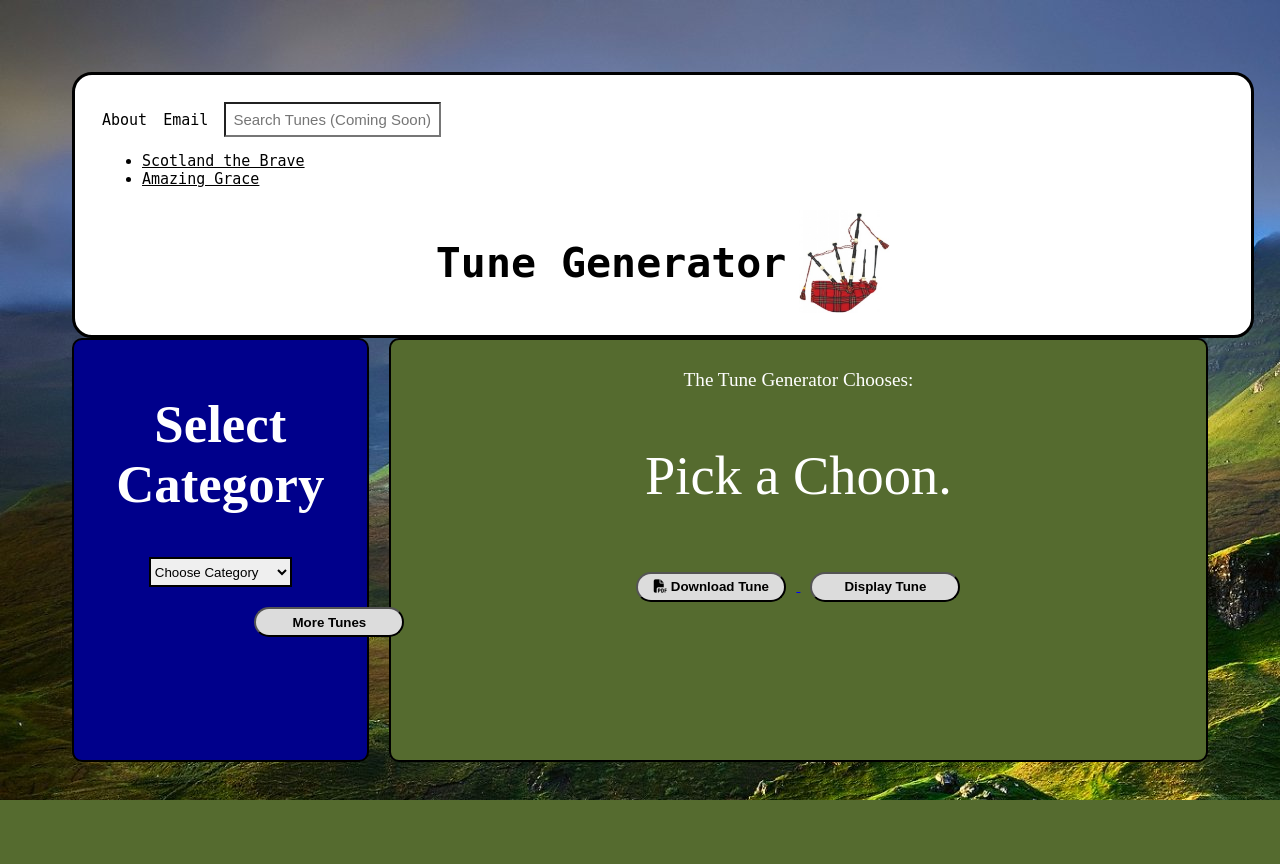
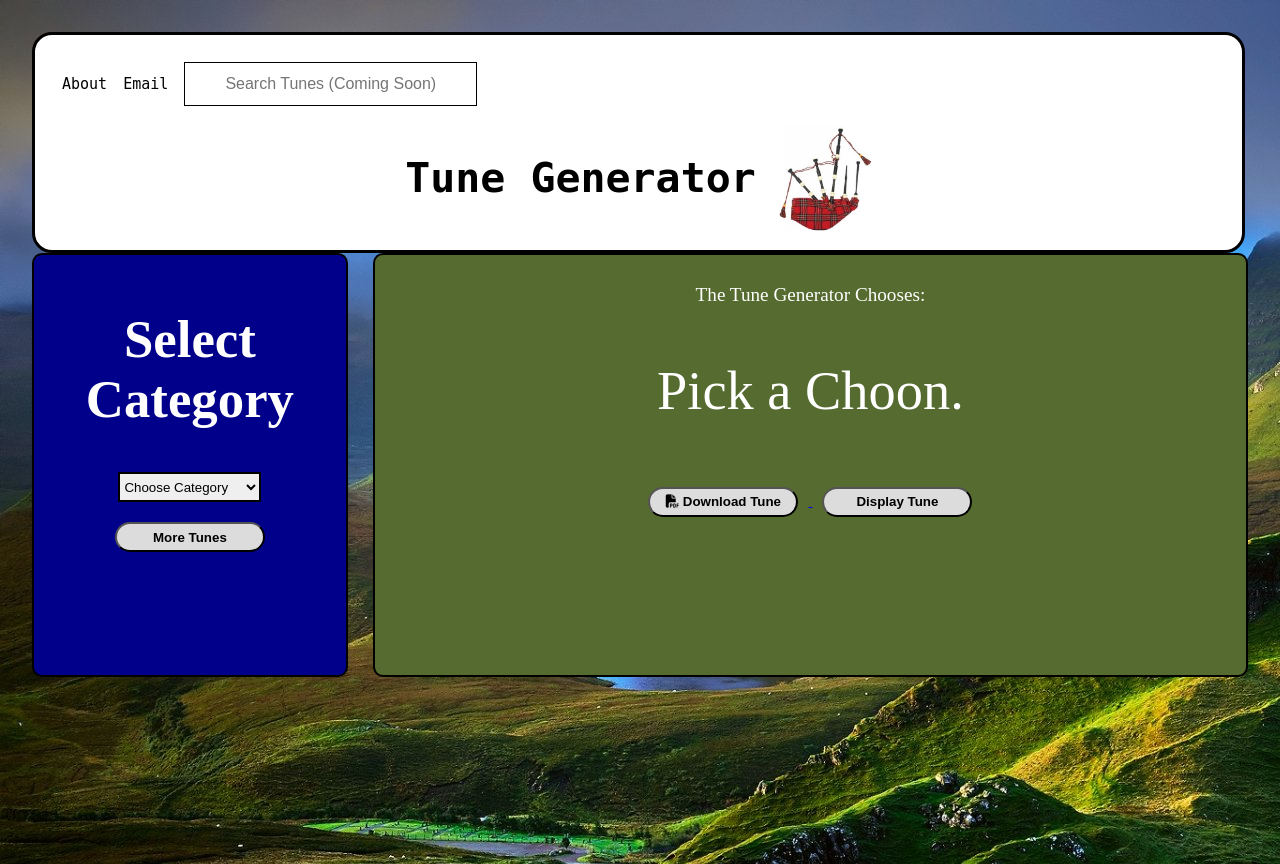
Before and after one commit to CristopherMRodriguez/pipes, a PHP site: page / in a window 1280 px wide. Before the commit the page ends 800 px from the top, so only its background shows below. Run offline with PHP 8.4, Linux system fonts and the light colour scheme; some libraries are stand-ins or nearby versions.

Commit message:
few mintor updates.

```diff
--- a/styles.css
+++ b/styles.css
@@ -4,7 +4,7 @@ header {
     font-family: monospace;
     border: 3px solid black;
 	border-radius: 20px;
-	width: 100%;
+	width: 96%;
 	padding: 20px
 }
 
@@ -59,7 +59,8 @@ h2 {
 
 body {
  background-image: url("scotland.jpg");
- margin: 4.5em;
+ margin: 2em;
+ height: 100vh;
 }
 
 /*div 1*/
@@ -92,16 +93,13 @@ p#sel, #buttonAgain {
 
 }
 
-p#sel {
-	margin-top: 0px;
-}
+
 
 /*More Tunes button*/
 #buttonAgain {
     margin: -20px -50px;
     position: relative;
     top:50%;
-    left:40%;
 	margin-top: 20px;
 
 }
@@ -152,5 +150,38 @@ a:active{
 }
 
 audio {
-	margin: 15px;
 }
+
+#search-tune {
+  width: 20%;
+  font-size: 16px;
+  padding: 12px 20px 12px 40px;
+  border: 1px solid black;
+  margin-bottom: 12px;
+}
+
+ul#wrapper{
+	display: none;
+	list-style: none;
+	position: absolute;
+	z-index: 1;
+	width: 300px;
+	height: 300px;
+	background-color: white;
+	z-index: 1;
+
+}
+
+ul#wrapper a{
+	color: red;
+	line-height: 30px;
+}
+
+li {
+	border: 3px solid black;
+	padding: 20px;
+}
+
+sel{
+	text-align: center
+}
```
